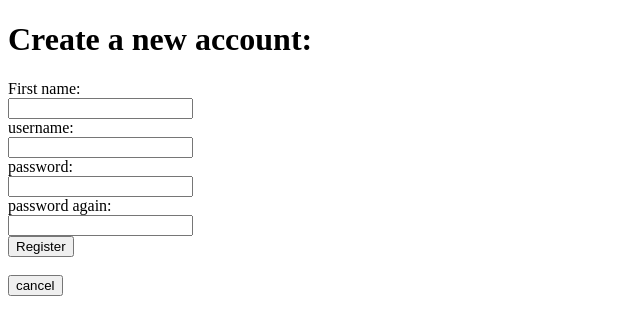
After one commit to ebadihamed/Tsoha-2024, a Flask app: page /register in a window 1280 px wide. The commit adds this page. Shown: the top 335 px of the page, without its empty margins (0-640 px from the left). Run offline with Flask 3, Linux system fonts and the light colour scheme.

Commit message:
refactored code

```diff
--- a/routes.py
+++ b/routes.py
@@ -9,86 +9,89 @@ def index():
     blogs = functions.get_blogs()
     return render_template("index.html", blogs=blogs)
 
-@app.route("/sign_in")
-def sign_in():
-    return render_template("sign_in.html")
+@app.route("/login", methods=["GET", "POST"])
+def login():
+    if request.method == "GET":
+        return render_template("login.html")
 
-@app.route("/sign_up")
-def sign_up():
-    return render_template("sign_up.html")
+    if request.method == "POST":
+        # Getting the credentials
+        username = request.form["uname"]
+        password = request.form["password"]
 
-@app.route("/log_in", methods=["POST"])
-def log_in():
-    # Getting the credentials
-    username = request.form["uname"]
-    password = request.form["password"]
+        # Getting the credentials from the database
+        user = functions.get_users(username)
 
-    # Getting the credentials from the database
-    user = functions.get_users(username)
+        # If user is not in the database, then raises alert
+        if not user:
+            print("user not found")
 
-    # If user is not in the database, then raises alert
-    if not user:
-        print("user not found")
+        # If user exists then checks the password and Logs in
+        else:
+            user_id = user[0]
+            result = functions.get_credentials(user_id)
+            password_hash = result[0].password_hash
 
-    # If user exists then checks the password and Logs in
-    else:
-        user_id = user[0]
-        result = functions.get_credentials(user_id)
-        password_hash = result[0].password_hash
+            if check_password_hash(password_hash, password):
+                session["username"] = username
+                session["user_id"] = user_id
+                print("logged in")
 
-        if check_password_hash(password_hash, password):
-            session["username"] = username
-            session["user_id"] = user_id
-            print("logged in")
+            else:
+                print("invalid password")
 
-        else:
-            print("invalid password")
+        return redirect("/")
 
-    return redirect("/")
+@app.route("/register", methods=["GET", "POST"])
+def register():
+    if request.method == "GET":
+        return render_template("register.html")
 
-@app.route("/new_account", methods=["POST"])
-def new_account():
-    # Getting the credentials
-    firstname = request.form['fname']
-    username = request.form['uname']
-    password = request.form['password']
-    password_hash = generate_password_hash(password)
+    if request.method == "POST":
+        # Getting the credentials
+        firstname = request.form['fname']
+        username = request.form['uname']
+        password = request.form['password']
+        password_1 = request.form['password_1']
+        password_hash = generate_password_hash(password)
 
-    # Checking if the username already exists in the database
-    user = functions.get_users(username)
+        # Checking if the username already exists in the database
+        user = functions.get_users(username)
 
-    # If such user exists in the database, then alert the user
-    if user:
-        pass
+        # If such user exists in the database, then alert the user
+        if user:
+            pass
 
-    # If user is not in the database then we can create new one
-    if not user:
-        functions.new_user(username, firstname, password_hash)
-
-    return redirect("/sign_in")
+        # If user is not in the database then we can create new one
+        if not user:
+            if password == password_1:
+                functions.new_user(username, firstname, password_hash)
+            else:
+                print("incorrect password")
+        return redirect("/")
 
 @app.route("/log_out")
 def log_out():
     del session["username"]
     return redirect("/")
 
-@app.route("/new_blog")
+@app.route("/new_blog", methods=["GET", "POST"])
 def new_blog():
-    return render_template("new.html")
+    if request.method == "GET":
+        return render_template("new.html")
 
-@app.route("/create", methods=["POST"])
-def create():
-    # Get the content from POST and user_id from the database
-    username = session["username"]
-    content = request.form['content']
-    result = functions.get_users(username)
-    print(result)
-    user_id = result[0]
+    if request.method == "POST":
+        # Get the content from POST and user_id from the database
+        username = session["username"]
+        content = request.form['content']
+        result = functions.get_users(username)
+        print(result)
+        user_id = result[0]
 
-    # Send the content and additional information to the database to be saved
-    functions.new_blog(content, user_id)
+        # Send the content and additional information to the database to be saved
+        functions.new_blog(content, user_id)
 
-    return redirect("/")
+        return redirect("/")
 
 @app.route("/like", methods=["POST"])
 def like():
@@ -108,12 +111,11 @@ def like():
 def edit():
     blog_id = request.form["blog_id"]
     result = functions.get_content(blog_id)
-    print(result)
     content = result[0]
     return render_template("edit.html", content=content, id=blog_id)
 
-@app.route("/edit_cancel", methods=["POST"])
-def edit_cancel():
+@app.route("/cancel", methods=["POST"])
+def cancel():
     return redirect("/")
 
 @app.route("/edit_save", methods=["POST"])
--- a/templates/edit.html
+++ b/templates/edit.html
@@ -6,11 +6,11 @@
 <body>
     <h2>Edit your blog:</h2>
     <form action="/edit_save" method="POST">
-        <input type="text" name="content" value="{{ content }}" />
+        <textarea name="content" rows="10" cols="50">{{ content }}</textarea>
         <input type="hidden" name="id" value="{{ id }}"/>
         <input type="submit" value="save" />
     </form>
-    <form action="/edit_cancel" method="POST">
+    <form action="/cancel" method="POST">
         <input type="submit" value="cancel" />
     </form>
 </body>
--- a/templates/index.html
+++ b/templates/index.html
@@ -31,7 +31,7 @@
     {% for blog in blogs %}
     <div class="blog-box">
         <p>{{ blog.content }}</p>
-        <p>Created Time: {{ blog.created_at }}</p>
+        <p>Created Time: {{ blog.created_at.strftime("%Y-%m-%d") }}</p>
         <p>Likes: {{ blog.likes }}</p>
         <form action="/like" method="POST">
             <input type="submit" value="like"/>
@@ -50,7 +50,7 @@
     <!-- Show this if not logged in-->
     {% else %}
     <div class="loggin-container">
-        <a href="/sign_in">Sign in</a>
+        <a href="/login">Sign in</a>
     </div>
     <br>
     <hr>
--- a/templates/new.html
+++ b/templates/new.html
@@ -5,13 +5,13 @@
 </head>
 <body>
     <h2>Create a new blog:</h2>
-    <form action="/create" method="POST">
+    <form action="/new_blog" method="POST">
         <textarea name="content" rows="4" cols="40"></textarea>
         <br>
         <input type="submit" value="send">
     </form>
     <br>
-    <form action="/edit_cancel" method="POST">
+    <form action="/cancel" method="POST">
         <input type="submit" value="cancel"/>
     </form>
 </body>
--- /dev/null
+++ b/templates/register.html
@@ -0,0 +1,24 @@
+<!DOCTYPE html>
+<html>
+<head>
+    <title>Register</title>
+</head>
+<body>
+    <h1>Create a new account:</h1>
+    <form action="/register" method="POST">
+        <label for="fname">First name:</label><br>
+        <input type="text" id="fname" name="fname"/><br>
+        <label for="uname">username:</label><br>
+        <input type="text" id="uname" name="uname"/><br>
+        <label for="password">password:</label><br>
+        <input type="password" id="password" name="password"/><br>
+        <label for="password_!">password again:</label><br>
+        <input type="password" id="password_1" name="password_1"/><br>
+        <input type="submit" value="Register"/>
+    </form>
+    <br>
+    <form action="/cancel" method="POST">
+        <input type="submit" value="cancel"/>
+    </form>
+</body>
+</html>
```
Also changed, not shown: templates/login.html (renamed from templates/sign_up.html, +6 -7 lines), templates/sign_in.html (deleted, +0 -21 lines).
